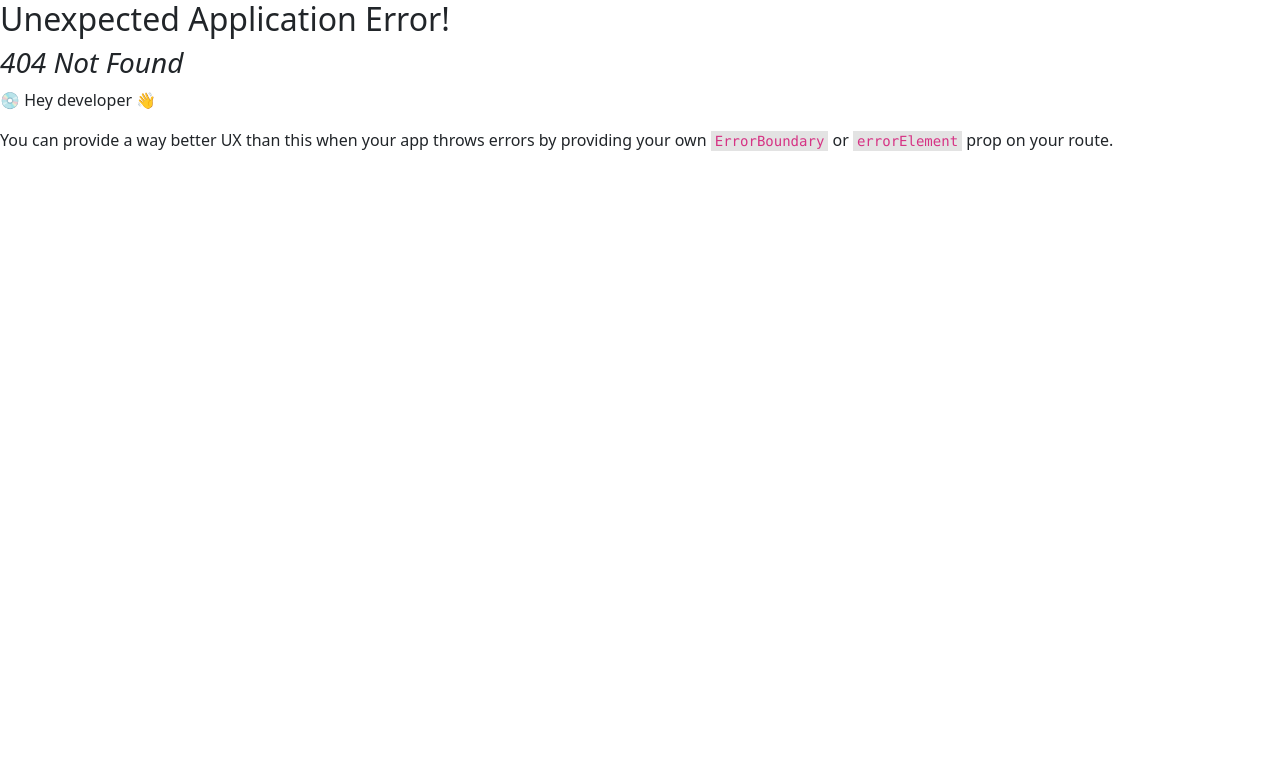
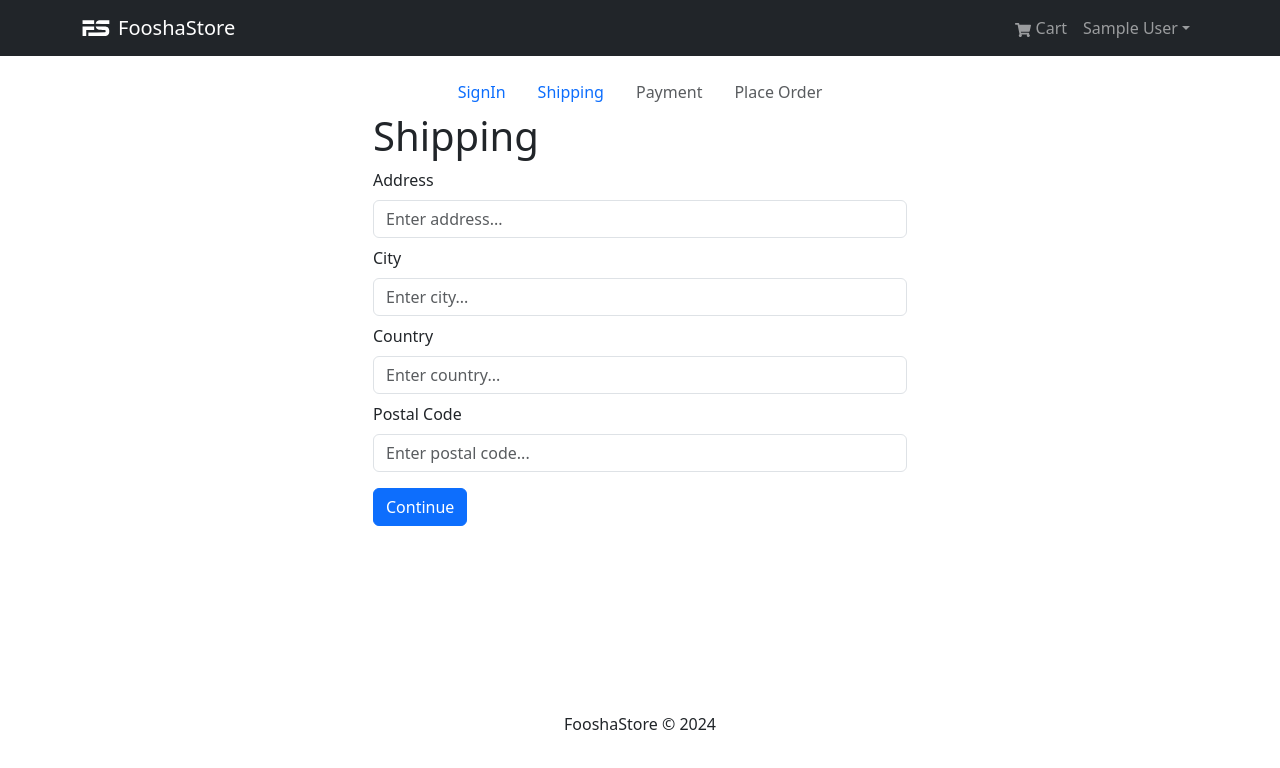
Before and after one commit to s4zgard/eCommerceStore, a React (Vite) app in the folder client/: page /shipping in a window 1280 px wide. Before the commit this address had no page. Shown: the top 768 px of the page. Built offline with nearby package versions, Linux system fonts and the light colour scheme; sample sign-in values are in the browser's storage.

Commit message:
Frontend Shipping Payment and Private Routes setup

```diff
--- /dev/null
+++ b/client/src/components/CheckoutSteps.jsx
@@ -0,0 +1,38 @@
+import { Nav } from "react-bootstrap";
+import { LinkContainer } from "react-router-bootstrap";
+
+const CheckoutSteps = ({ step1, step2, step3, step4 }) => {
+  return (
+    <Nav className="justify-content-center">
+      {step1 ? (
+        <LinkContainer to="/sign-in">
+          <Nav.Link>SignIn</Nav.Link>
+        </LinkContainer>
+      ) : (
+        <Nav.Link disabled>SignIn</Nav.Link>
+      )}
+      {step2 ? (
+        <LinkContainer to="/shipping">
+          <Nav.Link>Shipping</Nav.Link>
+        </LinkContainer>
+      ) : (
+        <Nav.Link disabled>Shipping</Nav.Link>
+      )}
+      {step3 ? (
+        <LinkContainer to="/sign-in">
+          <Nav.Link>Payment</Nav.Link>
+        </LinkContainer>
+      ) : (
+        <Nav.Link disabled>Payment</Nav.Link>
+      )}
+      {step4 ? (
+        <LinkContainer to="/sign-in">
+          <Nav.Link>Place Order</Nav.Link>
+        </LinkContainer>
+      ) : (
+        <Nav.Link disabled>Place Order</Nav.Link>
+      )}
+    </Nav>
+  );
+};
+export default CheckoutSteps;
--- /dev/null
+++ b/client/src/components/PrivateRoute.jsx
@@ -0,0 +1,8 @@
+import { useSelector } from "react-redux";
+import { Navigate, Outlet } from "react-router-dom";
+
+const PrivateRoute = () => {
+  const { userInfo } = useSelector((state) => state.auth);
+  return userInfo ? <Outlet /> : <Navigate to="/sign-in" />;
+};
+export default PrivateRoute;
--- a/client/src/main.jsx
+++ b/client/src/main.jsx
@@ -16,6 +16,9 @@
   createBrowserRouter,
   createRoutesFromElements,
 } from "react-router-dom";
+import ShippingPage from "./pages/ShippingPage";
+import PrivateRoute from "./components/PrivateRoute";
+import PaymentPage from "./pages/PaymentPage";
 
 const router = createBrowserRouter(
   createRoutesFromElements(
@@ -25,6 +28,13 @@
       <Route path="/cart" element={<CartPage />} />
       <Route path="/sign-in" element={<LoginPage />} />
       <Route path="/register" element={<RegisterPage />} />
+
+      <Route path="" element={<PrivateRoute />}>
+        <Route path="/shipping" element={<ShippingPage />} />
+        <Route path="/payment" element={<PaymentPage />} />
+      </Route>
+
+      <Route path="*" element={<h1>404 Not Found</h1>} />
     </Route>
   )
 );
--- a/client/src/pages/CartPage.jsx
+++ b/client/src/pages/CartPage.jsx
@@ -29,7 +29,7 @@
   };
 
   const checkoutHandler = () => {
-    navigate("/sign-in?reditirect=shipping");
+    navigate("/sign-in?redirect=/shipping");
   };
 
   return (
--- /dev/null
+++ b/client/src/pages/PaymentPage.jsx
@@ -0,0 +1,56 @@
+import { useEffect, useState } from "react";
+import { useNavigate } from "react-router-dom";
+import { useDispatch, useSelector } from "react-redux";
+import FormContainer from "../components/FormConatiner";
+import CheckoutSteps from "../components/CheckoutSteps";
+import { savePaymentMethod } from "../store/slices/cartSlice";
+import { Button, Col, Form } from "react-bootstrap";
+import { toast } from "react-toastify";
+
+const PaymentPage = () => {
+  const cart = useSelector((state) => state.cart);
+  const { shippingAddress } = cart;
+  const [paymentMethod, setPaymentMethod] = useState("PayPal");
+
+  const dispatch = useDispatch();
+  const navigate = useNavigate();
+
+  useEffect(() => {
+    if (!shippingAddress) {
+      toast.info("Please fill shipping address first.");
+      navigate("/shipping");
+    }
+  }, [shippingAddress, navigate]);
+
+  const handleSubmit = (e) => {
+    e.preventDefault();
+    dispatch(savePaymentMethod({ paymentMethod }));
+    navigate("/placeorder");
+  };
+  return (
+    <FormContainer>
+      <CheckoutSteps step1 step2 step3 />
+      <Form onSubmit={handleSubmit}>
+        <Form.Group>
+          <Form.Label as="legend">Select Method</Form.Label>
+          <Col>
+            <Form.Check
+              type="radio"
+              className="my-2"
+              label="PayPal or Credit Card"
+              id="PayPal"
+              name="paymentMethod"
+              value="PayPal"
+              checked
+              onChange={(e) => setPaymentMethod(e.target.value)}
+            />
+          </Col>
+        </Form.Group>
+        <Button type="submit" variant="primary" className="my-2">
+          Continue
+        </Button>
+      </Form>
+    </FormContainer>
+  );
+};
+export default PaymentPage;
--- /dev/null
+++ b/client/src/pages/ShippingPage.jsx
@@ -0,0 +1,80 @@
+import { useState } from "react";
+import FormContainer from "../components/FormConatiner";
+import { Button, Form } from "react-bootstrap";
+import { useDispatch, useSelector } from "react-redux";
+import { useNavigate } from "react-router-dom";
+import { saveShippingAddress } from "../store/slices/cartSlice";
+import { toast } from "react-toastify";
+import CheckoutSteps from "../components/CheckoutSteps";
+const ShippingPage = () => {
+  const cart = useSelector((state) => state.cart);
+  const { shippingAddress } = cart;
+  const [address, setAddress] = useState(shippingAddress?.address || "");
+  const [city, setCity] = useState(shippingAddress?.city || "");
+  const [postalCode, setPostalCode] = useState(
+    shippingAddress?.postalCode || ""
+  );
+  const [country, setCountry] = useState(shippingAddress?.country || "");
+
+  const navigate = useNavigate();
+  const dispatch = useDispatch();
+
+  const handleSubmit = (e) => {
+    e.preventDefault();
+    if (!address) return toast.error("Address is required");
+    if (!city) return toast.error("City is required");
+    if (!postalCode) return toast.error("PostalCode is required");
+    if (!country) return toast.error("Counrty is required");
+    dispatch(saveShippingAddress({ address, city, country, postalCode }));
+    navigate("/payment");
+  };
+
+  return (
+    <FormContainer>
+      <CheckoutSteps step1 step2 />
+      <h1>Shipping </h1>
+      <Form onSubmit={handleSubmit}>
+        <Form.Group controlId="address" className="my-2">
+          <Form.Label>Address</Form.Label>
+          <Form.Control
+            type="text"
+            placeholder="Enter address..."
+            value={address}
+            onChange={(e) => setAddress(e.target.value)}
+          />
+        </Form.Group>
+        <Form.Group controlId="city" className="my-2">
+          <Form.Label>City</Form.Label>
+          <Form.Control
+            type="text"
+            placeholder="Enter city..."
+            value={city}
+            onChange={(e) => setCity(e.target.value)}
+          />
+        </Form.Group>
+        <Form.Group controlId="country" className="my-2">
+          <Form.Label>Country</Form.Label>
+          <Form.Control
+            type="text"
+            placeholder="Enter country..."
+            value={country}
+            onChange={(e) => setCountry(e.target.value)}
+          />
+        </Form.Group>
+        <Form.Group controlId="postalCode" className="my-2">
+          <Form.Label>Postal Code</Form.Label>
+          <Form.Control
+            type="text"
+            placeholder="Enter postal code..."
+            value={postalCode}
+            onChange={(e) => setPostalCode(e.target.value)}
+          />
+        </Form.Group>
+        <Button type="submit" variant="primary" className="my-2">
+          Continue
+        </Button>
+      </Form>
+    </FormContainer>
+  );
+};
+export default ShippingPage;
--- a/client/src/store/slices/cartSlice.js
+++ b/client/src/store/slices/cartSlice.js
@@ -3,7 +3,7 @@
 
 const initialState = localStorage.getItem("cart")
   ? JSON.parse(localStorage.getItem("cart"))
-  : { cartItems: [] };
+  : { cartItems: [], shippingAddress: {}, paymentMethod: "PayPal" };
 
 const cartSlice = createSlice({
   name: "cart",
@@ -28,7 +28,22 @@
 
       return updateCart(state);
     },
+    saveShippingAddress: (state, action) => {
+      state.shippingAddress = action.payload;
+
+      return updateCart(state);
+    },
+    savePaymentMethod: (state, action) => {
+      state.paymentMethod = action.payload;
+
+      return updateCart(state);
+    },
   },
 });
-export const { addToCart, removeFromCart } = cartSlice.actions;
+export const {
+  addToCart,
+  removeFromCart,
+  saveShippingAddress,
+  savePaymentMethod,
+} = cartSlice.actions;
 export default cartSlice.reducer;
```
